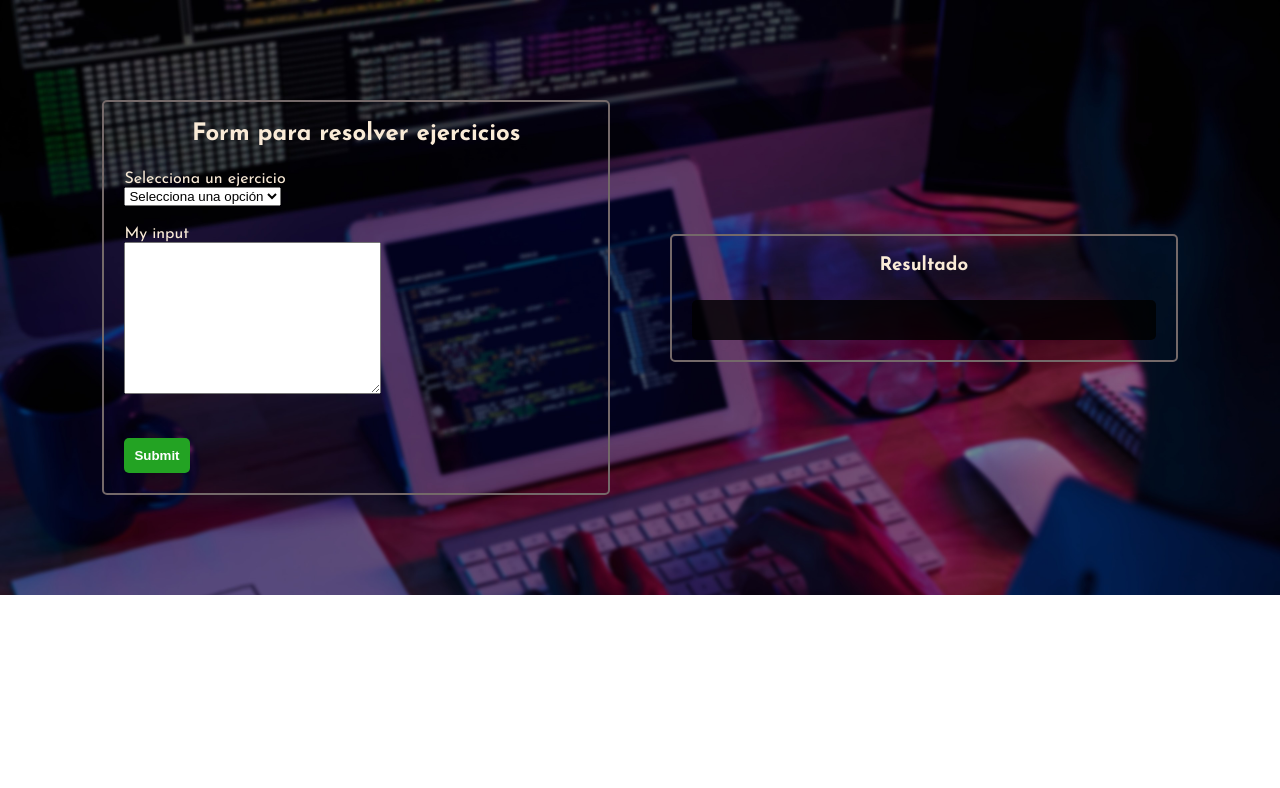
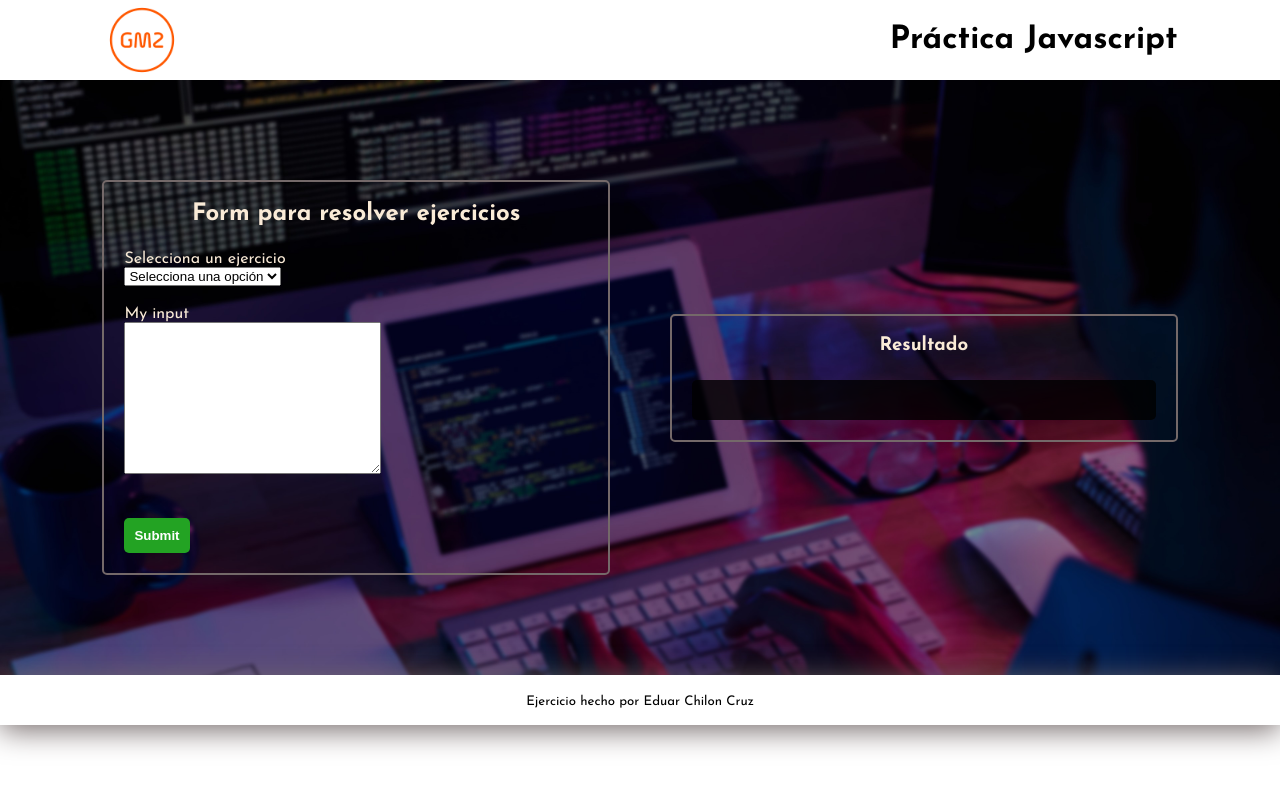
Before and after one commit to eduarchilon/practica-js, a plain HTML site: page index.html in a window 1280 px wide. Drawn offline with Linux system fonts and the light colour scheme.

Commit message:
feat/header and footer

```diff
--- a/index.html
+++ b/index.html
@@ -9,12 +9,12 @@
     <title>Practica JavaScript</title>
 </head>
 <body>
-    <!-- <header class="header">
+    <header class="header">
         <div class="header__container container">
             <img class="header__logo" src="assets/images/gm2-logo.png" alt="icon">
             <h1 class="header__title">Práctica Javascript</h1>
         </div>
-    </header> -->
+    </header>
     <main class="home">
         <div class="home__container container">
             <section class="practice home__section">
@@ -48,11 +48,11 @@
             </section>
         </div>
     </main>
-    <!-- <footer class="footer">
+    <footer class="footer">
         <div class="footer__container container">
             <h5 class="footer__text">Ejercicio hecho por Eduar Chilon Cruz</h5>
         </div>
-    </footer> -->
+    </footer>
     <script src="src/main.js" type="module"></script>
 </body>
 </html>
```
